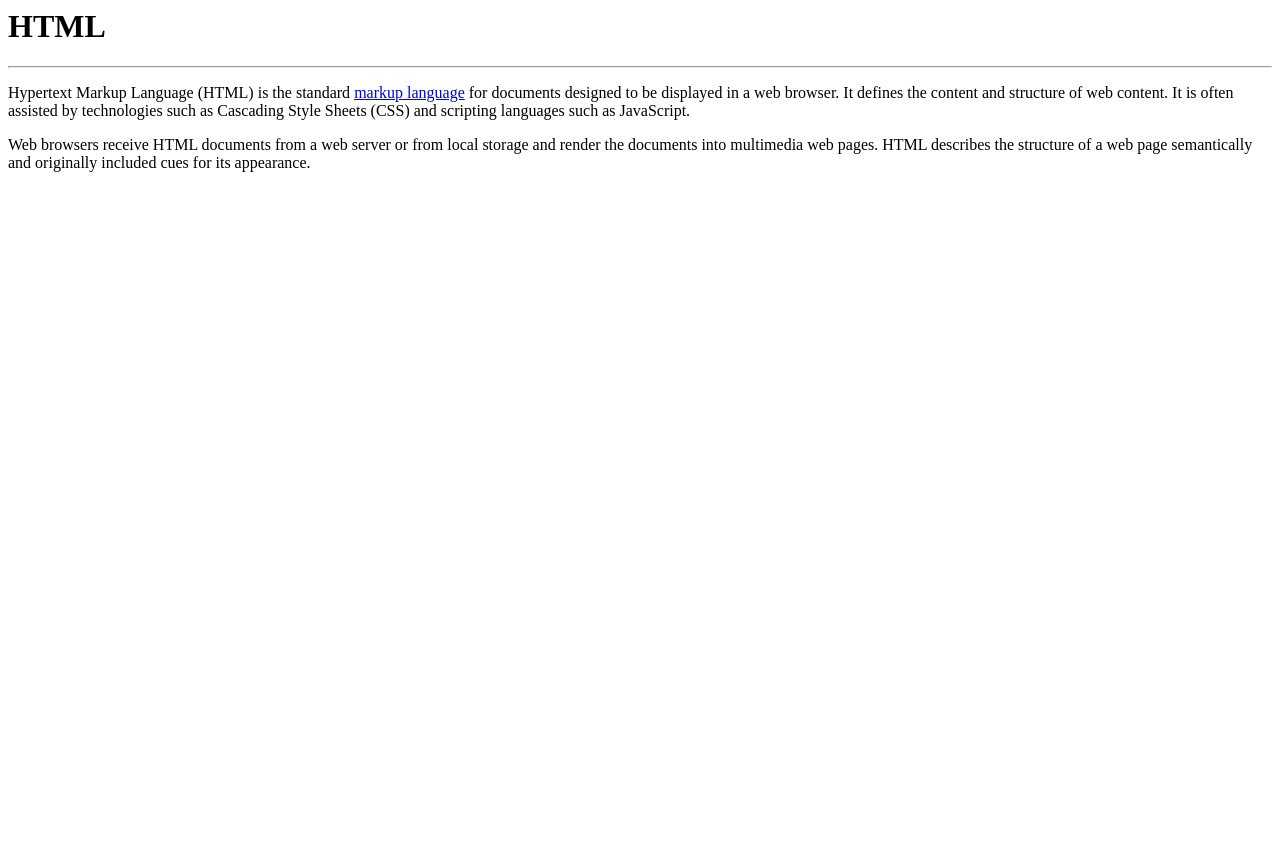
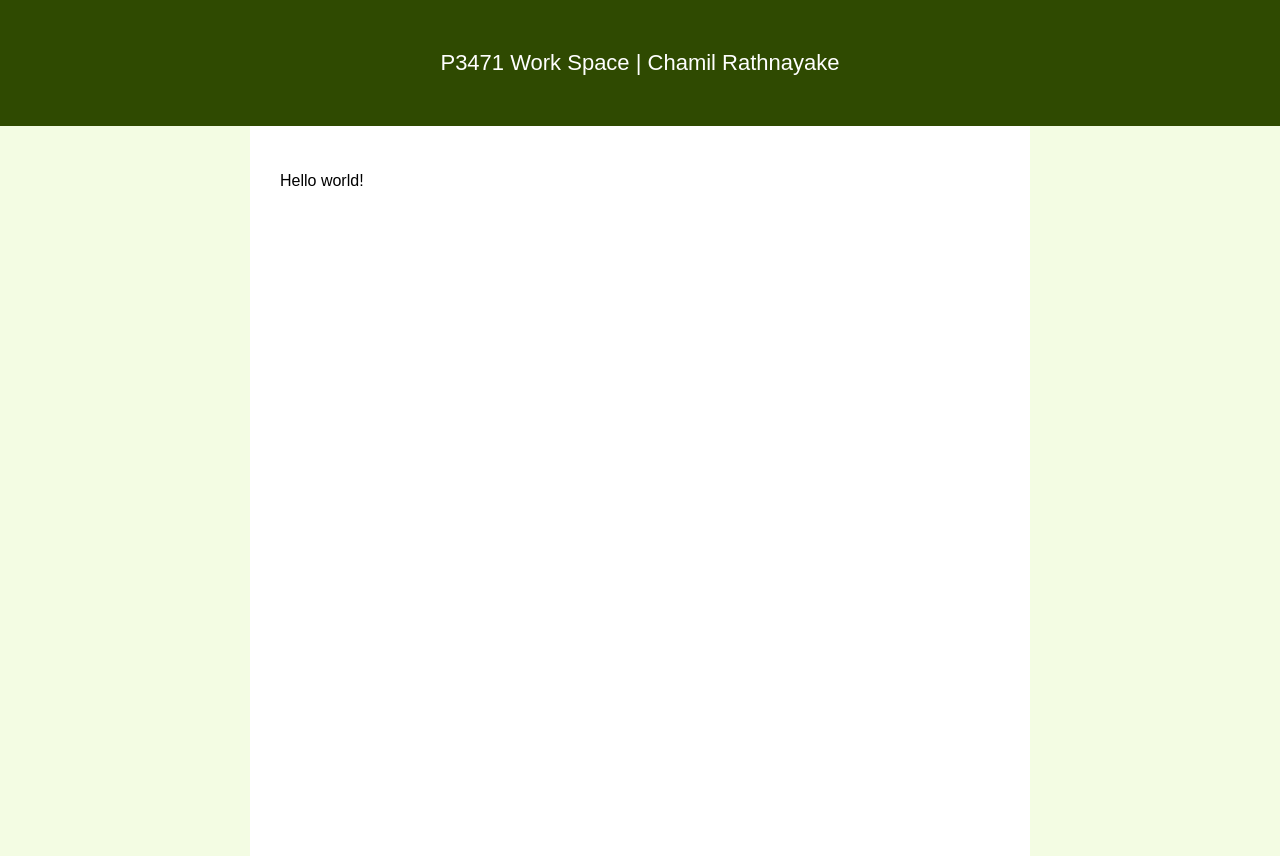
Before and after one commit to chamilrathnayake/P3471Class, a plain HTML site: page index.html in a window 1280 px wide. Before the commit the page ends 800 px from the top, so only its background shows below. Drawn offline with Linux system fonts and the light colour scheme.

Commit message:
Add files via upload

```diff
--- a/index.html
+++ b/index.html
@@ -1,12 +1,56 @@
-<html>
+<!DOCTYPE html>
+<html lang="en">
+<head>
+<meta charset="UTF-8">
+<meta name="viewport" content="width=device-width, initial-scale=1.0">
+<title>P3471 Work Space</title>
+<style>
+  body {
+    background-color: #f3fce3; /* Side margins-adjust as needed */
+    margin: 0;
+    font-family: sans-serif;
+  }
+
+  .top-bar {
+    width: 100%;
+    background-color: #2f4a01; /* Adjsut as needed */
+    color: #ffffff;            /* White background */
+    padding: 50px;
+    box-sizing: border-box;
+    text-align: center;
+  }
+
+  .top-bar h1 {
+    font-size: 22px;
+    margin: 0;
+    font-weight: 500;
+  }
+
+  .main-content {
+    background-color: #ffffff; /* White background  */
+    margin: 0 250px;           /* 250px side margins inlight green */
+    min-height: calc(100vh - 70px);
+    padding: 30px;
+    box-sizing: border-box;
+  }
+
+  @media (max-width: 900px) {
+    .main-content {
+      margin: 0 20px; /* This adjusts side margins on smaller screens */
+    }
+  }
+</style>
+
+</head>
 <body>
-<h1>HTML</h1>
-<hr>
-<p>Hypertext Markup Language (HTML) is the standard <a href="https://en.wikipedia.org/wiki/Markup_language">markup language</a> for documents designed to be displayed in a web browser. It defines the content and structure of web content. It is often assisted by technologies such as Cascading Style Sheets (CSS) and scripting languages such as JavaScript.</p>
-<p>Web browsers receive HTML documents from a web server or from local storage and render the documents into multimedia web pages. HTML describes the structure of a web page semantically and originally included cues for its appearance.</p>
 
-
-
+  <!-- Div tag is used to create the top bar -->
+  <div class="top-bar">
+    <h1>P3471 Work Space | Chamil Rathnayake</h1>
+  </div>
+  <div class="main-content">
+    <p>Hello world!</p>
+  </div>
 
 </body>
 </html>
```
